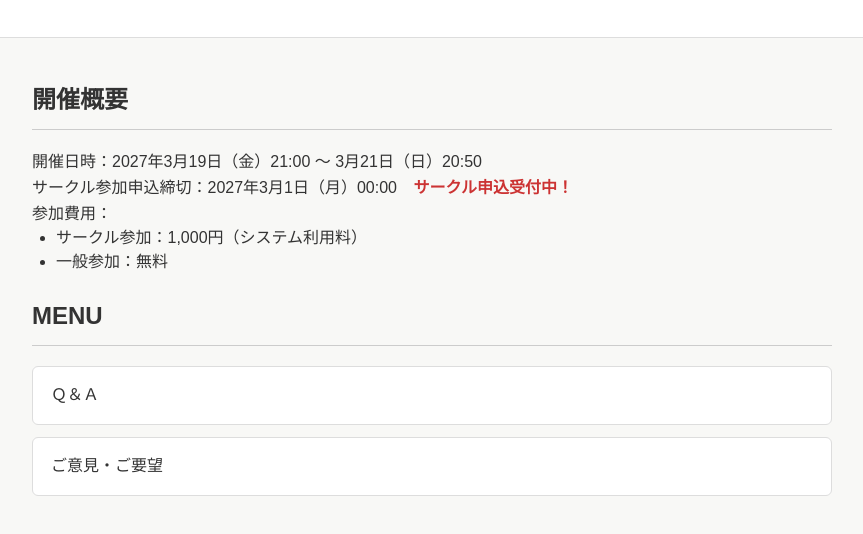
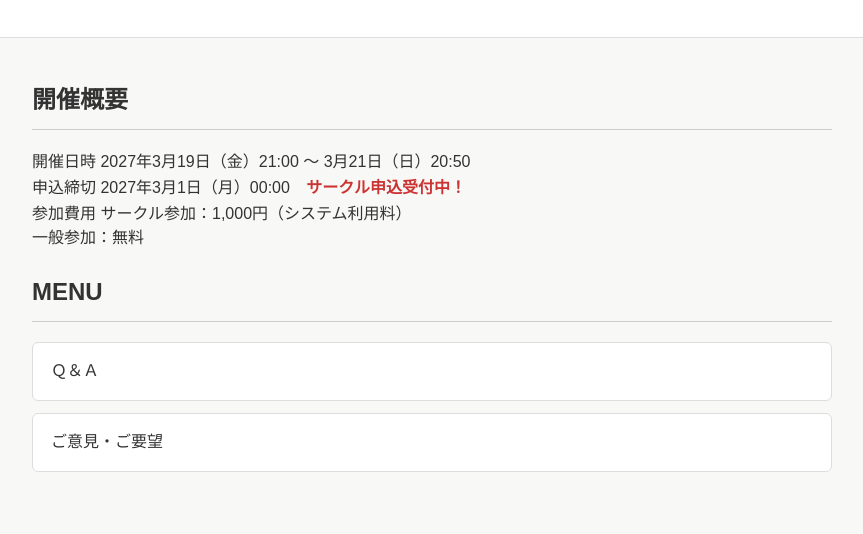
Before and after one commit to webonly-100fem/event-index, a plain HTML site: page index.html in a window 1280 px wide. Shown: the part 132-666 px from the top of the page, without its empty margins (208-1071 px from the left). Drawn offline with Linux system fonts and the light colour scheme.

Commit message:
Update index.html

```diff
--- a/index.html
+++ b/index.html
@@ -14,24 +14,29 @@
   </header>
 
   <main>
-<section class="event-info">
+
+    <section class="event-info">
   <h2>開催概要</h2>
 
   <div class="event-info-item">
-    開催日時：2027年3月19日（金）21:00 ～ 3月21日（日）20:50
+    <span class="event-info-label">開催日時</span>
+    <span>2027年3月19日（金）21:00 ～ 3月21日（日）20:50</span>
   </div>
 
   <div class="event-info-item">
-    サークル参加申込締切：2027年3月1日（月）00:00
-    <span class="application-open">サークル申込受付中！</span>
+    <span class="event-info-label">申込締切</span>
+    <span>
+      2027年3月1日（月）00:00
+      <span class="application-open">サークル申込受付中！</span>
+    </span>
   </div>
 
   <div class="event-info-item">
-    参加費用：
-    <ul>
-      <li>サークル参加：1,000円（システム利用料）</li>
-      <li>一般参加：無料</li>
-    </ul>
+    <span class="event-info-label">参加費用</span>
+    <span>
+      サークル参加：1,000円（システム利用料）<br>
+      一般参加：無料
+    </span>
   </div>
 </section>
 
```
